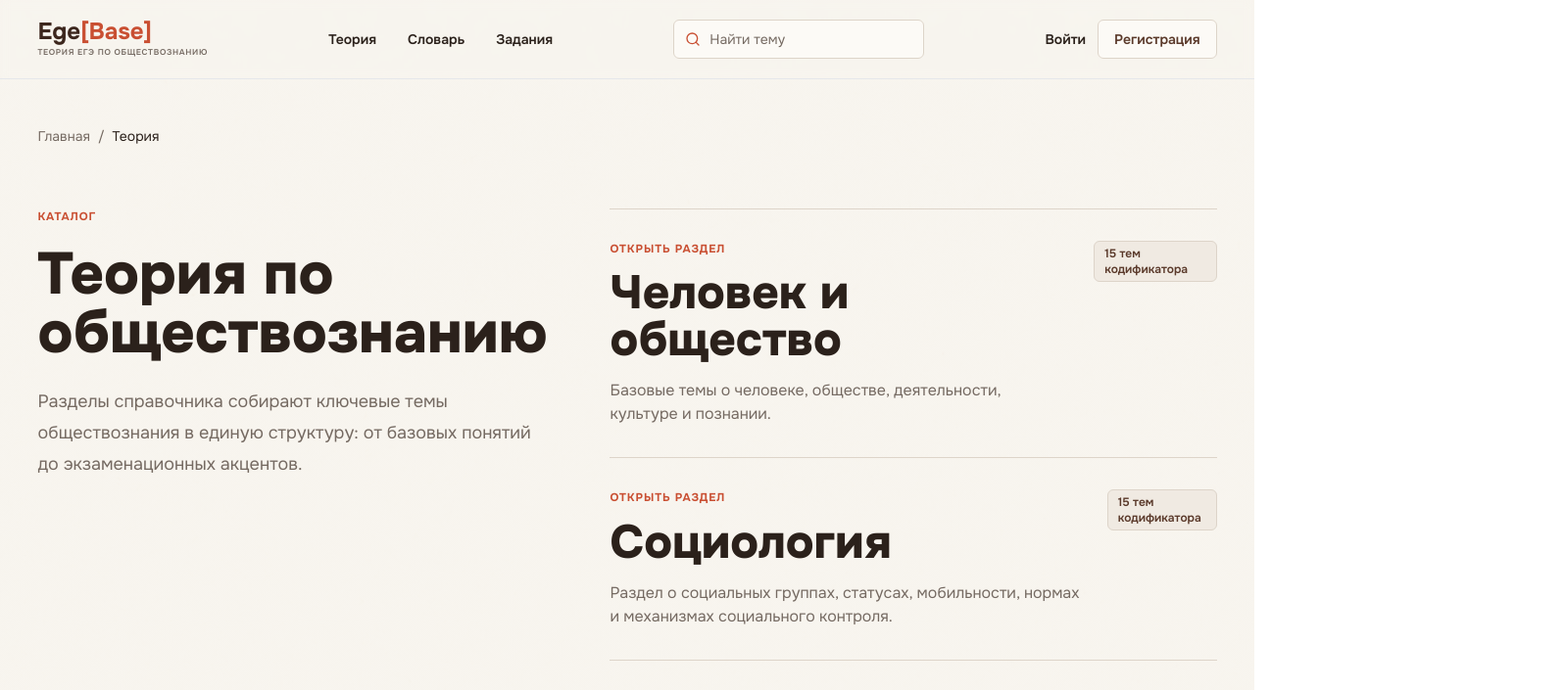
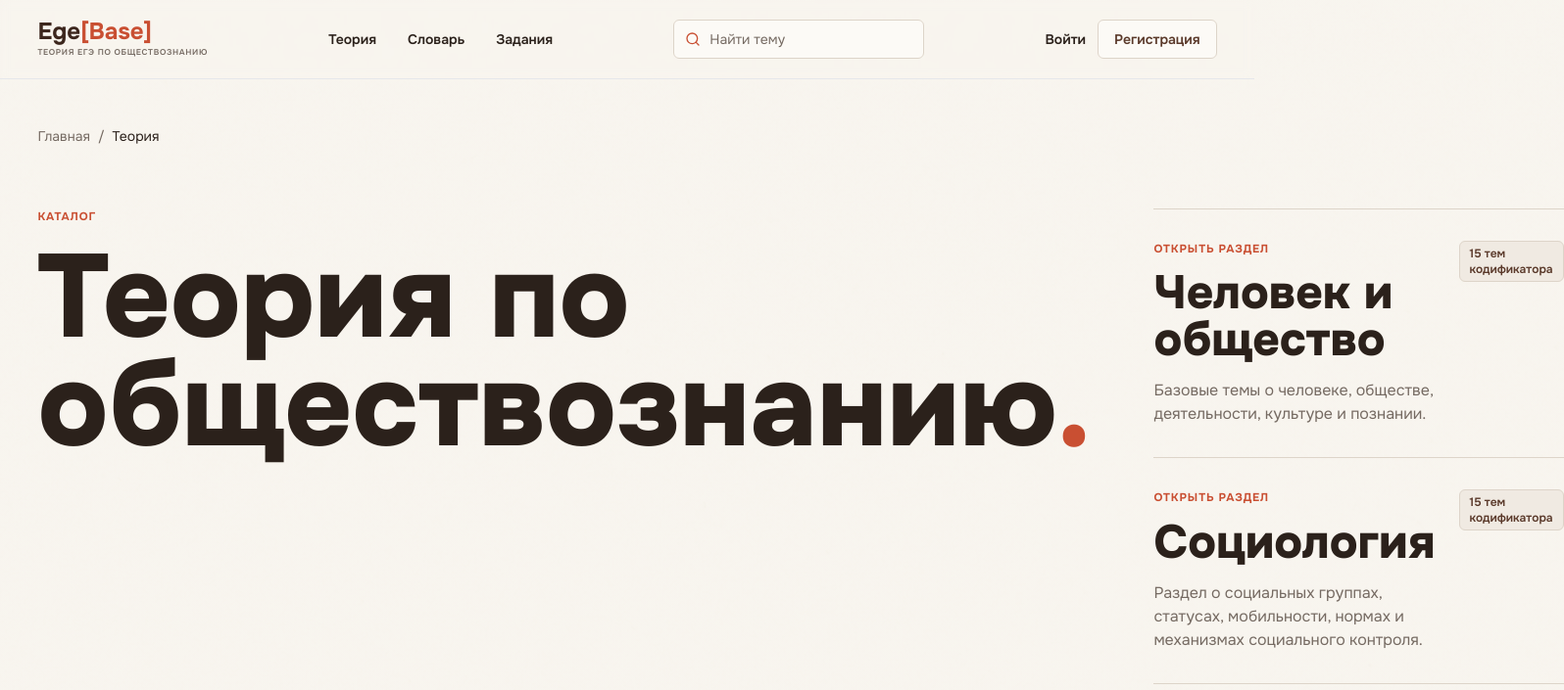
Before and after one commit to grxnitt/EgeBase, a Next.js app: page /theory in a window 1280 px wide. Shown: the top 705 px of the page at 98% size, 1596 px wide, since content can reach past the window. Built offline with nearby package versions, Linux system fonts and the light colour scheme; no server answers.

Commit message:
Align theory hero with homepage

```diff
--- a/app/theory/page.tsx
+++ b/app/theory/page.tsx
@@ -21,11 +21,11 @@ export default function TheoryPage() {
       <section className="grid gap-10 py-10 lg:grid-cols-[0.8fr_1.2fr] lg:gap-16 lg:py-16">
         <div>
           <p className="editorial-label">Каталог</p>
-          <h1 className="mt-5 font-serif text-4xl leading-tight sm:text-5xl lg:text-6xl">Теория по обществознанию</h1>
-          <p className="mt-6 text-lg leading-8 text-muted">
-            Разделы справочника собирают ключевые темы обществознания в единую структуру:
-            от базовых понятий до экзаменационных акцентов.
-          </p>
+          <h1 className="display-title mt-5">
+            Теория по
+            <br />
+            обществознанию<span className="text-accent">.</span>
+          </h1>
         </div>
         <div>
           {availableSections.map((section) => {
```
